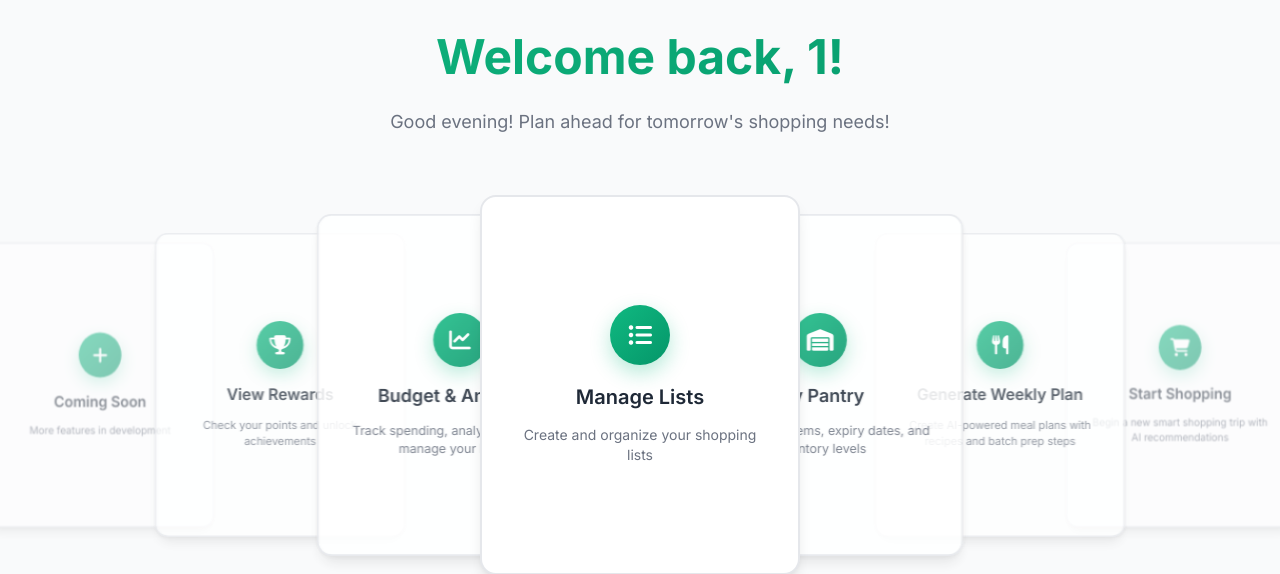
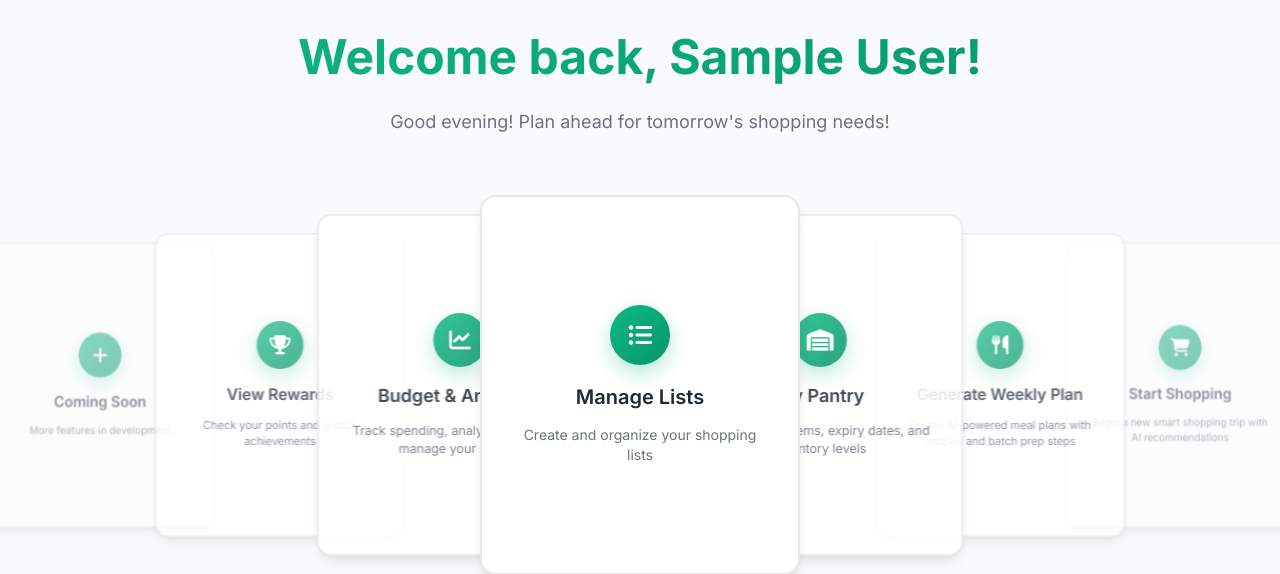
Before and after one commit to michaelzwang13/smartkart, a Flask app: page /home in a window 1280 px wide. Shown: the part 81-655 px from the top of the page. Run offline with Flask 3, Linux system fonts and the light colour scheme; the visitor is signed in with stand-in values (Sample User, id 1); data that the repository does not hold is empty.

Commit message:
home ui changes

```diff
--- a/src/backend/views/shopping.py
+++ b/src/backend/views/shopping.py
@@ -37,6 +37,12 @@ def home():
     db = get_db()
     cursor = db.cursor()
 
+    # Get user's first name
+    user_query = "SELECT first_name FROM user_account WHERE user_ID = %s"
+    cursor.execute(user_query, (user_ID,))
+    user_data = cursor.fetchone()
+    user_first_name = user_data.get("first_name") if user_data and user_data.get("first_name") else None
+
     # Get cart history (completed carts)
     query = """
     SELECT c.cart_ID, c.store_name,
@@ -66,7 +72,7 @@ def home():
     cursor.close()
 
     return render_template(
-        "home.html", user_ID=user_ID, cart_history=cart_history, active_trip=active_trip
+        "home.html", user_ID=user_ID, user_first_name=user_first_name, cart_history=cart_history, active_trip=active_trip
     )
 
 
--- a/src/templates/home.html
+++ b/src/templates/home.html
@@ -1089,7 +1089,7 @@
   <!-- Header -->
   <header class="header">
     <div class="nav-container">
-      <a href="{{ url_for('shopping.index') }}" class="logo">
+      <a href="{{ url_for('shopping.home') }}" class="logo">
         <img src="{{ url_for('static', filename='images/preppr-logo.png') }}" alt="Preppr Logo" style="width: 40px; height: 40px; border-radius: var(--radius-lg);">
         Preppr
       </a>
@@ -1158,7 +1158,7 @@
     <div class="dashboard-container">
       <!-- Welcome Section -->
       <section class="welcome-section">
-        <h1 class="welcome-greeting">Welcome back, {{ user_ID }}!</h1>
+        <h1 class="welcome-greeting">Welcome back{% if user_first_name %}, {{ user_first_name }}{% endif %}!</h1>
         <p class="welcome-time" id="welcomeTime">Ready to shop smart today?</p>
       </section>
 
```
